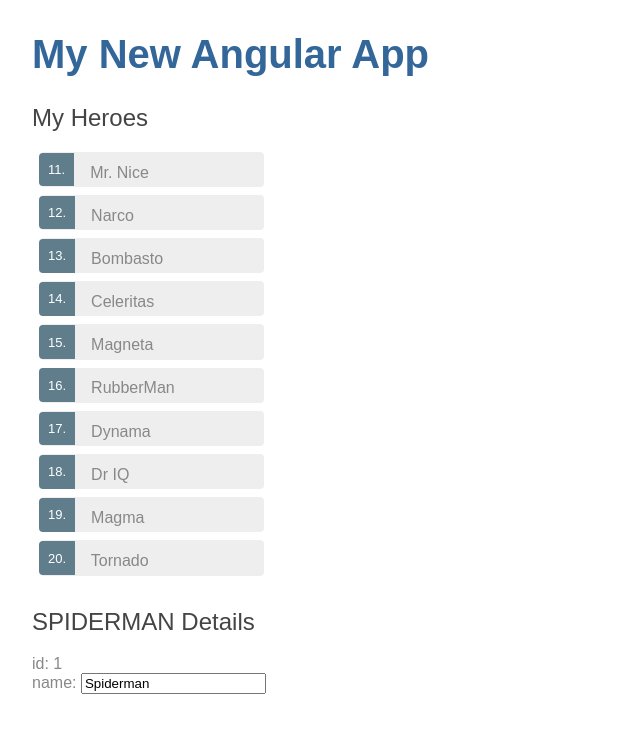
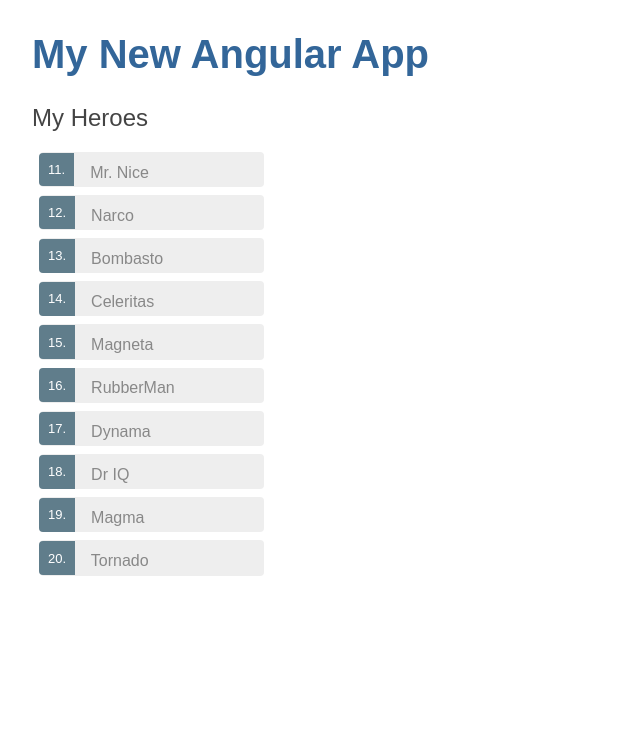
Before and after one commit to marioaburto10/angular-tour-of-heroes, an Angular app: page / in a window 1280 px wide. Shown: the top 732 px of the page, without its empty margins (0-640 px from the left). Built offline with nearby package versions, Linux system fonts and the light colour scheme.

Commit message:
added click functionality and an if case statement

```diff
--- a/src/app/heroes/heroes.component.html
+++ b/src/app/heroes/heroes.component.html
@@ -1,15 +1,17 @@
 <h2>My Heroes</h2>
 <ul class="heroes">
-  <li *ngFor="let hero of heroes">
+  <li *ngFor="let hero of heroes" (click)="onSelect(hero)" [class.selected]="hero === selectedHero">
       <span class="badge">{{hero.id}}.</span> {{hero.name}}
   </li>
 </ul>
 
-<h2>{{hero.name | uppercase}} Details</h2>
-<div><span>id: </span>{{hero.id}}</div>
-<!-- <div><span>strong points: </span>{{hero.strongPoints}}</div> -->
-<div>
-    <label>name:
-      <input [(ngModel)]="hero.name" placeholder="name">
-    </label>
+<div *ngIf="selectedHero">
+    <h2>{{selectedHero.name | uppercase}} Details</h2>
+    <div><span>id: </span>{{selectedHero.id}}</div>
+
+    <div>
+        <label>name:
+            <input [(ngModel)]="selectedHero.name" placeholder="name">
+        </label>
+    </div>
 </div>
--- a/src/app/heroes/heroes.component.ts
+++ b/src/app/heroes/heroes.component.ts
@@ -8,18 +8,26 @@
   styleUrls: ['./heroes.component.css']
 })
 export class HeroesComponent implements OnInit {
+  heroes = HEROES;
+
+  selectedHero: Hero;
 
   constructor() { }
 
   ngOnInit() {
   }
 
-  hero: Hero = {
-    id: 1,
-    name: 'Spiderman'
-    // strongPoints: 450
-  };
+  onSelect(hero: Hero): void {
+    this.selectedHero = hero;
+    console.log(this.selectedHero);
+  }
 
-  heroes = HEROES;
+  // hero: Hero = {
+  //   id: 1,
+  //   name: 'Spiderman'
+  //   // strongPoints: 450
+  // };
+
+
 
 }
```
